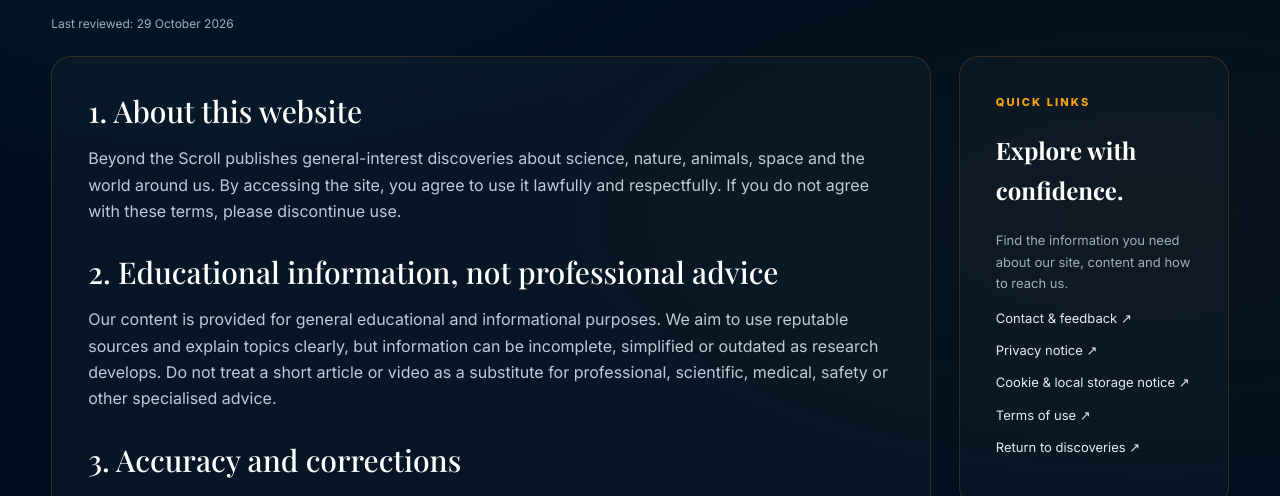
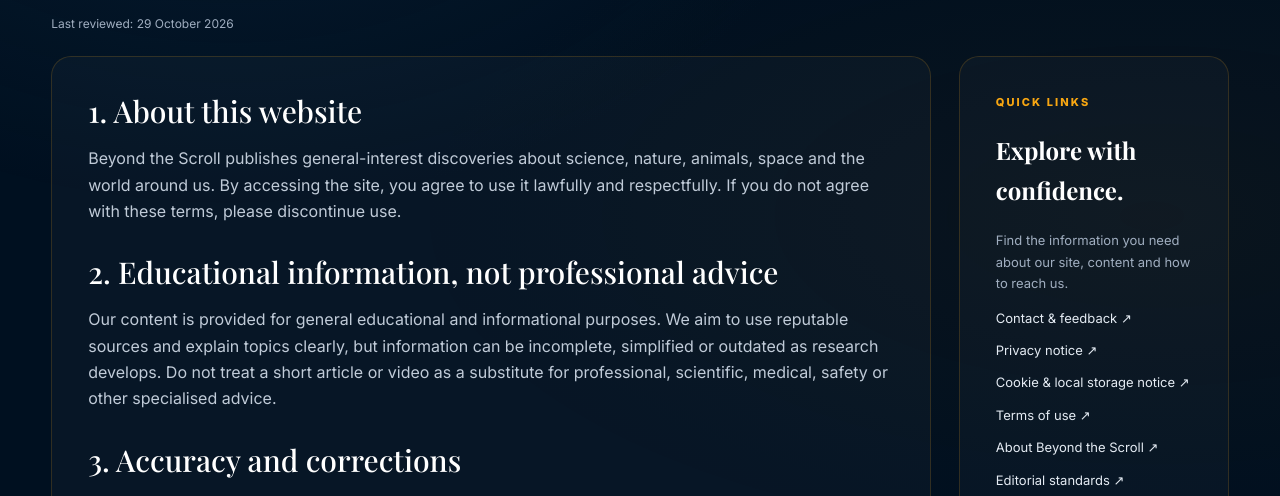
Before and after one commit to kellymuthomi32-boop/beyond-the-scroll, a plain HTML site: page terms.html in a window 1280 px wide. Shown: the part 304-800 px from the top of the page. Drawn offline with nearby package versions, Linux system fonts and the light colour scheme.

Commit message:
Complete information links across policy pages

```diff
--- a/terms.html
+++ b/terms.html
@@ -21,6 +21,6 @@
 <h2>6. External links</h2><p>Links to YouTube, social networks, publishers and other websites are provided for convenience and further reading. We do not control those services and are not responsible for their availability, content, policies or practices.</p>
 <h2>7. Availability and changes</h2><p>We may update, change or discontinue features without notice. The website is provided on an “as available” basis to the extent permitted by applicable law. Nothing in these terms excludes rights or responsibilities that cannot lawfully be excluded.</p>
 <h2>8. Limitation</h2><p>To the extent permitted by applicable law, Beyond the Scroll is not responsible for losses arising from reliance on general informational content, third-party websites, or temporary site interruptions. This clause does not limit liability where such limitation is prohibited by law.</p>
-<h2>9. Updates and contact</h2><p>These terms may be revised as the website develops. The review date above reflects the latest stated review. Questions can be sent through our <a href="/contact.html">Contact Us page</a>.</p></article><aside class="policy-aside"><div class="eyebrow">Quick links</div><h2>Explore with confidence.</h2><p>Find the information you need about our site, content and how to reach us.</p><a href="/contact.html">Contact & feedback ↗</a><a href="/privacy.html">Privacy notice ↗</a><a href="/cookies.html">Cookie & local storage notice ↗</a><a href="/terms.html">Terms of use ↗</a><a href="/">Return to discoveries ↗</a></aside></section></main>
+<h2>9. Updates and contact</h2><p>These terms may be revised as the website develops. The review date above reflects the latest stated review. Questions can be sent through our <a href="/contact.html">Contact Us page</a>.</p></article><aside class="policy-aside"><div class="eyebrow">Quick links</div><h2>Explore with confidence.</h2><p>Find the information you need about our site, content and how to reach us.</p><a href="/contact.html">Contact & feedback ↗</a><a href="/privacy.html">Privacy notice ↗</a><a href="/cookies.html">Cookie & local storage notice ↗</a><a href="/terms.html">Terms of use ↗</a><a href="/about.html">About Beyond the Scroll ↗</a><a href="/editorial-standards.html">Editorial standards ↗</a><a href="/">Return to discoveries ↗</a></aside></section></main>
 <footer class="policy-footer"><div class="wrap"><span>© <span id="year">2026</span> Beyond the Scroll</span><span>Where curiosity meets discovery.</span></div></footer>
 </body></html>
```
